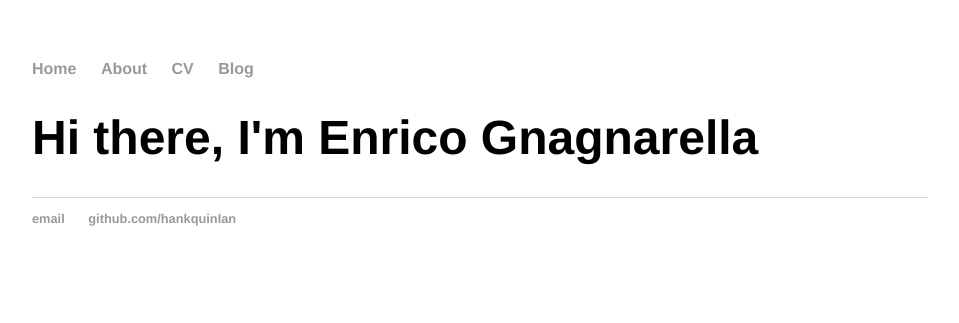
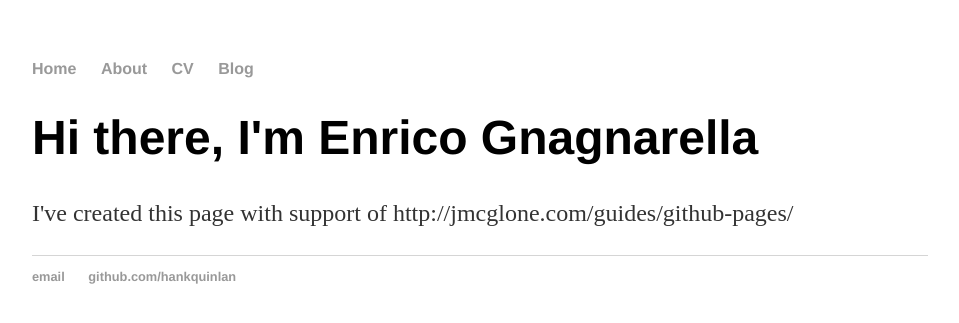
Before and after one commit to yleniaBattistini/yleniabattistini.github.io, a Jekyll site: the page built from index.html, in a window 1280 px wide. Shown: the top 323 px of the page, without its empty margins (160-1119 px from the left). Built offline with Jekyll 4.4.1, drawn with Linux system fonts in a browser that asks for light colours.

Commit message:
Add link in main page

```diff
--- a/index.html
+++ b/index.html
@@ -4,4 +4,5 @@ title: Enrico Gnagnarella
 ---
 <div class="blurb">
 	<h1>Hi there, I'm Enrico Gnagnarella</h1>
+	<p>I've created this page with support of http://jmcglone.com/guides/github-pages/</p>
 </div><!-- /.blurb -->
```
